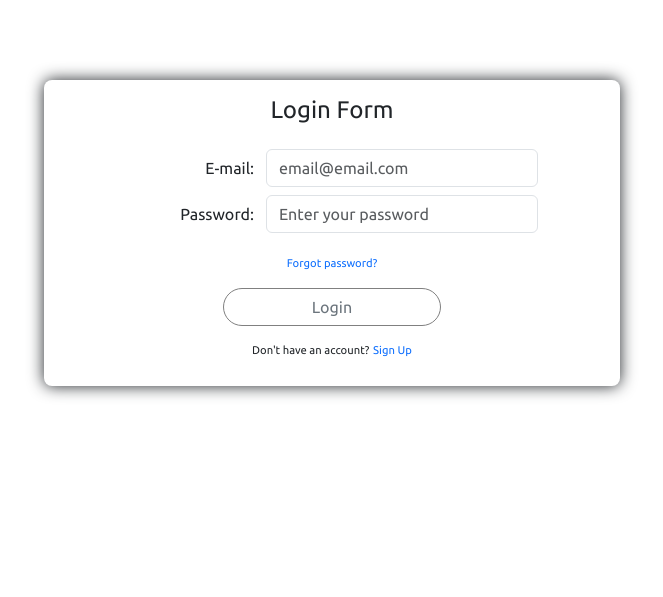
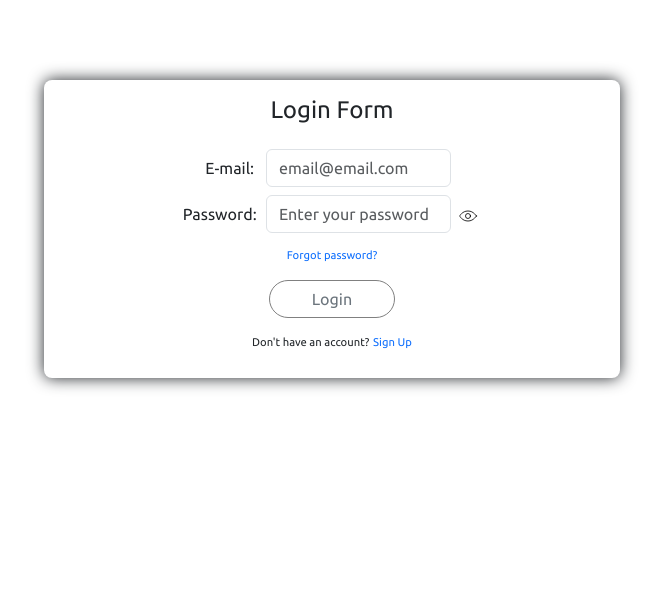
Before and after one commit to u83mm/e-commerce, a PHP site: page /login in a window 1280 px wide. Shown: the part 191-788 px from the top of the page, without its empty margins (308-971 px from the left). Run offline with PHP 8.4, Linux system fonts and the light colour scheme; classes that the project's autoload settings leave out are loaded by file name.

Commit message:
Updated Login view

```diff
--- a/Application/view/login/form_view.twig
+++ b/Application/view/login/form_view.twig
@@ -1,15 +1,23 @@
-<form action="/login" method="post">
-    <div class="col-12 col-md-3 d-inline-block text-sm-center text-lg-end">
-        <label class="col-form-label text-center text-lg-end" for="email">E-mail:</label>
+<form class="col-xl-7 mx-auto" action="/login" method="post">
+    <div class="col-12 mb-md-2">
+        <div class="col-12 col-md-3 d-inline-block text-center text-md-end">
+            <label class="col-form-label text-center text-md-end" for="email">E-mail:</label>
+        </div>
+        <div class="col-10 col-md-7 d-inline-block">
+            <input class="form-control" type="email" name="email" id="email" value="{{ fields.email }}" placeholder="email@email.com" required>
+        </div>
+        <div class="col-1 col-md-1 d-inline-block ms-2 me-2 m-md-0">&nbsp;</div>
     </div>
-    <div class="col-12 col-md-6 d-inline-block mb-2">
-        <input class="form-control" type="email" name="email" id="email" value="{{ fields.email }}" placeholder="email@email.com" required>
-    </div>
-    <div class="col-12 col-md-3 d-inline-block text-sm-center text-lg-end">
-        <label class="col-form-label text-center text-lg-end" for="password">Password:</label>
-    </div>
-    <div class="col-12 col-md-6 d-inline-block mb-3">
-        <input class="form-control" type="password" name="password" id="password" value="{{ fields.password }}" placeholder="Enter your password" required>
+    <div class="col-12 mb-2">
+        <div class="col-12 col-md-3 d-inline-block text-center text-md-end">
+            <label class="col-form-label text-center text-md-end" for="password">Password:</label>
+        </div>
+        <div class="col-10 col-md-7 d-inline-block">
+            <input class="form-control" type="password" name="password" id="password" value="{{ fields.password }}" placeholder="Enter your password" required>
+        </div>
+        <div class="col-1 col-md-1 d-inline-block ms-2 me-2 m-md-0">
+            <img class="show_password" src="/images/eye.svg" alt="eye" height="20">
+        </div>
     </div>
     <div class="col-12 col-md-6 d-inline-block">
         <a class="col-12 d-inline-block mb-3" href="#">Forgot password?</a>
--- a/public/css/estilo.css
+++ b/public/css/estilo.css
@@ -123,7 +123,7 @@ header {
 	background: lightgray;
 }
 
-input[type="button"], [type="text"], [type="number"] {
+input[type="button"], [type="number"] {
 	padding: 0.5em;
 }
 
@@ -225,6 +225,10 @@ figcaption {
 	background: rgb(225, 243, 250);
 }
 
+.show_password {
+	cursor: pointer;
+}
+
 /***************** Configuración para móviles **********************/
 @media (max-width:480px) {
 	.home-images-main {
--- a/public/js/eventos.js
+++ b/public/js/eventos.js
@@ -5,5 +5,23 @@ var $ = function(id) {
 }
 
 window.onload = function() {
+	/* Selects all elements with the class name 'show_password'
+	and adds an event listener to them. It then checks if there are any elements found
+	with that class using `if(showPasswordChars.length > 0)`. */
+	let showPasswordChars = document.querySelectorAll('.show_password');
 
+	if(showPasswordChars.length > 0) {
+		showPasswordChars.forEach(showPasswordChar => {
+			showPasswordChar.addEventListener('click', () => {
+				let input = showPasswordChar.parentNode.previousElementSibling.querySelector('input');
+				if(input.type == 'password') {
+					input.type = 'text';
+					showPasswordChar.src = '/images/eye_closed.svg';
+				} else {
+					input.type = 'password';
+					showPasswordChar.src = '/images/eye.svg';
+				}
+			});
+		});
+	}
 }
```
Also changed, not shown: public/images/eye.svg (added), public/images/eye_closed.svg (added).
